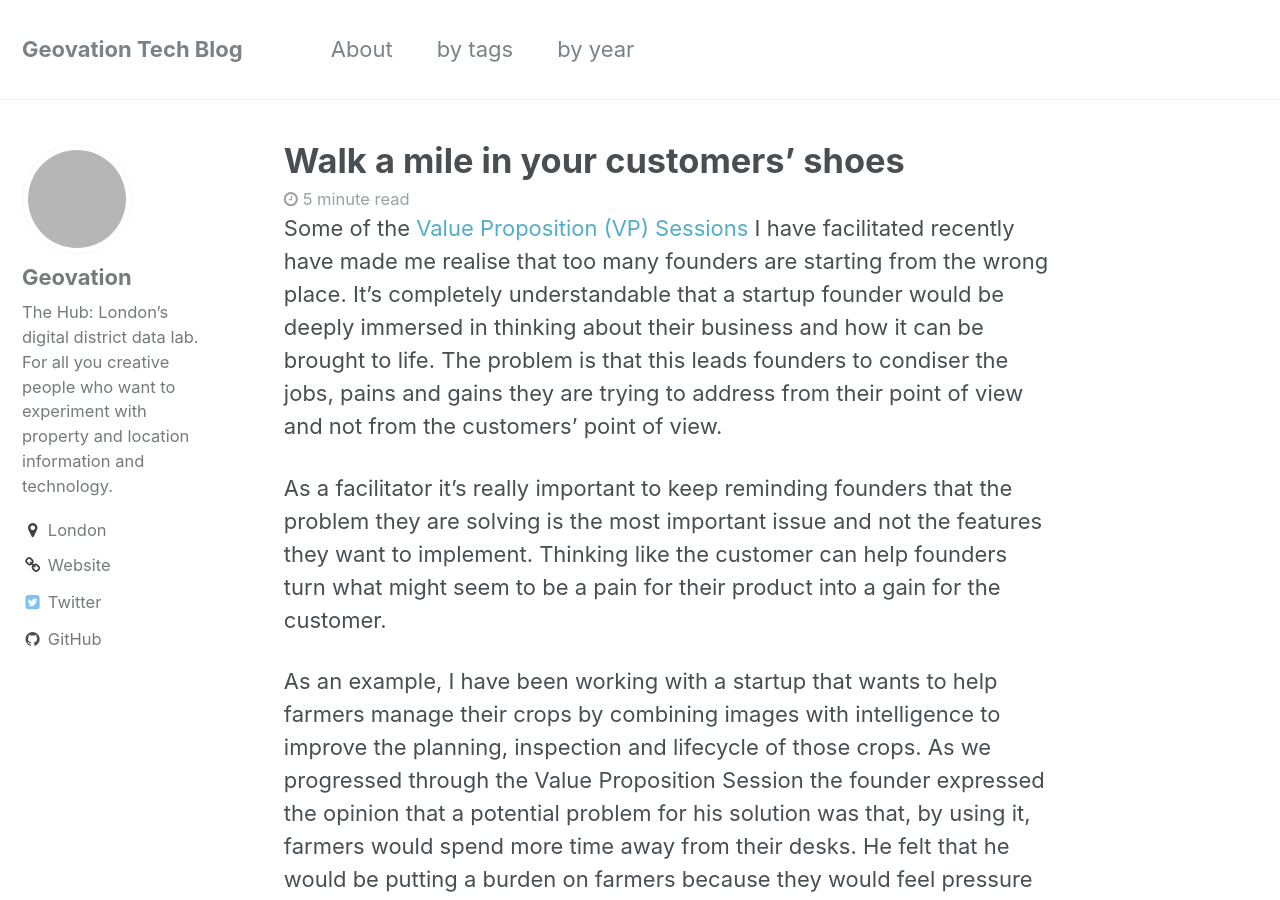
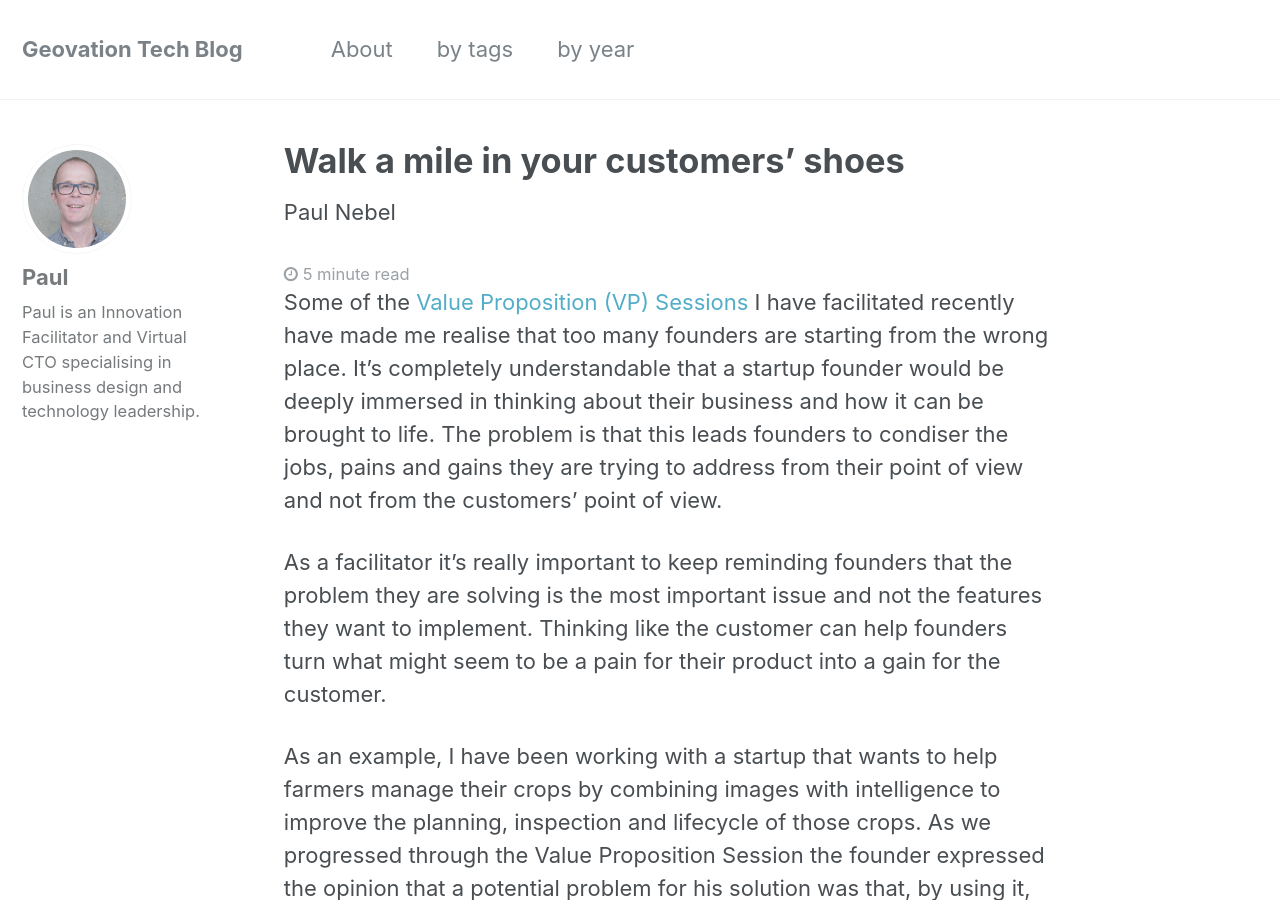
Before and after one commit to Geovation/geovation.github.io, a Jekyll site: the page built from _posts/2020-07-01-walk-a-mile-in-their-shoes.md, in a window 1280 px wide and 900 px high. Built offline with Jekyll 4.4.1, drawn with Linux system fonts in a browser that asks for light colours; comment, search, counter and statistics services are not loaded; grey boxes are pictures that could not be loaded.

Commit message:
fix: Added author to July post

```diff
--- a/_data/authors.yml
+++ b/_data/authors.yml
@@ -10,7 +10,7 @@ James Gardner:
 
 Paul Nebel:
   name        : "Paul"
-  bio         : "Paul is aInnovation Facilitator and Virtual CTO specialising in business design and technology leadership."
+  bio         : "Paul is an Innovation Facilitator and Virtual CTO specialising in business design and technology leadership."
   avatar      : "/assets/images/Headshot_PaulNebel.jpg"
 
 
--- a/_posts/2020-07-01-walk-a-mile-in-their-shoes.md
+++ b/_posts/2020-07-01-walk-a-mile-in-their-shoes.md
@@ -2,6 +2,7 @@
 title: "Walk a mile in your customers' shoes"
 meta: "When you're trying to establish problem-solution fit it's really important to think like a customer, not a product owner"
 categories: Insights Startup
+author: "Paul Nebel"
 slug: "walk-a-mile-in-their-shoes"
 ---
 
```
